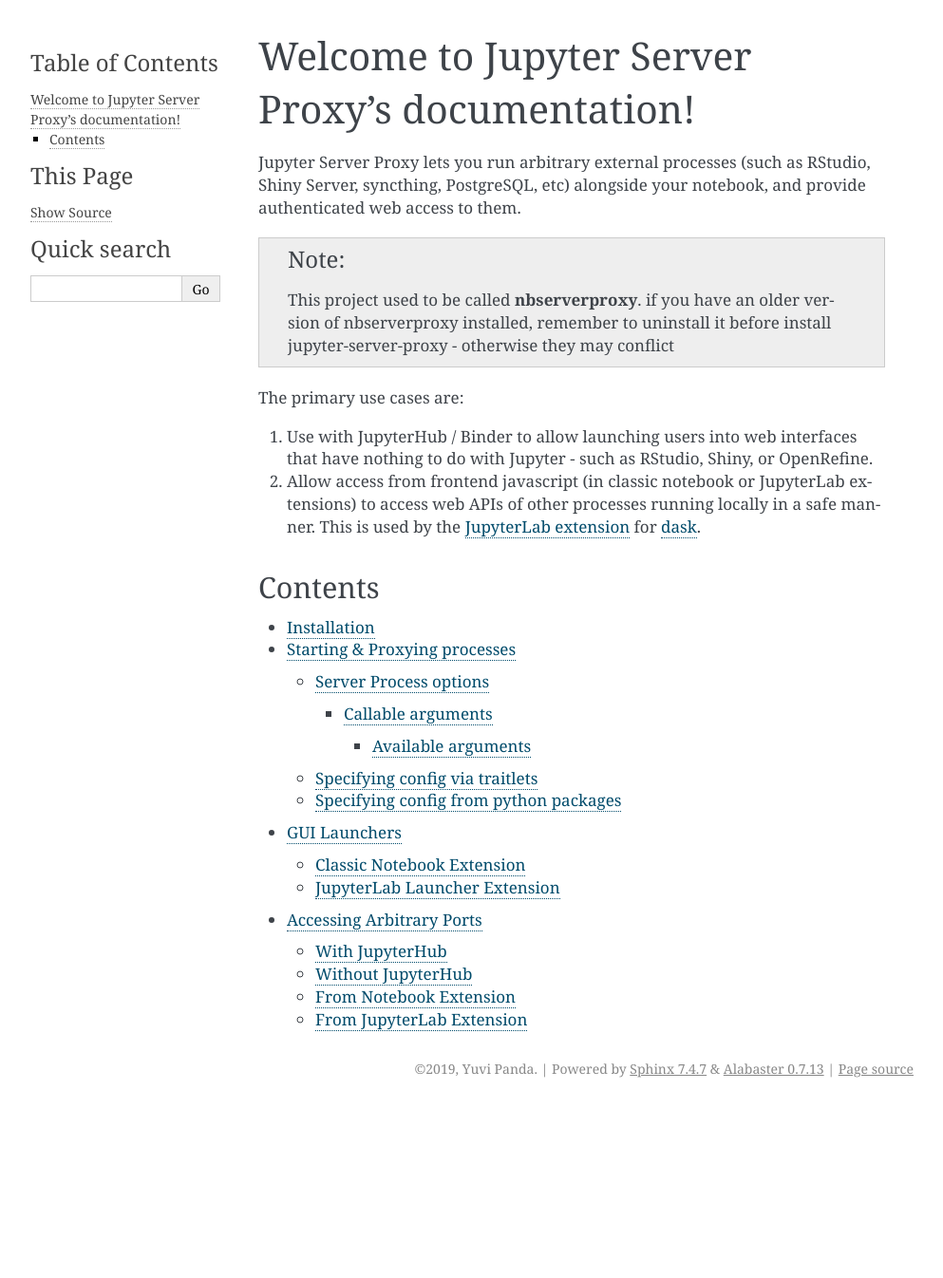
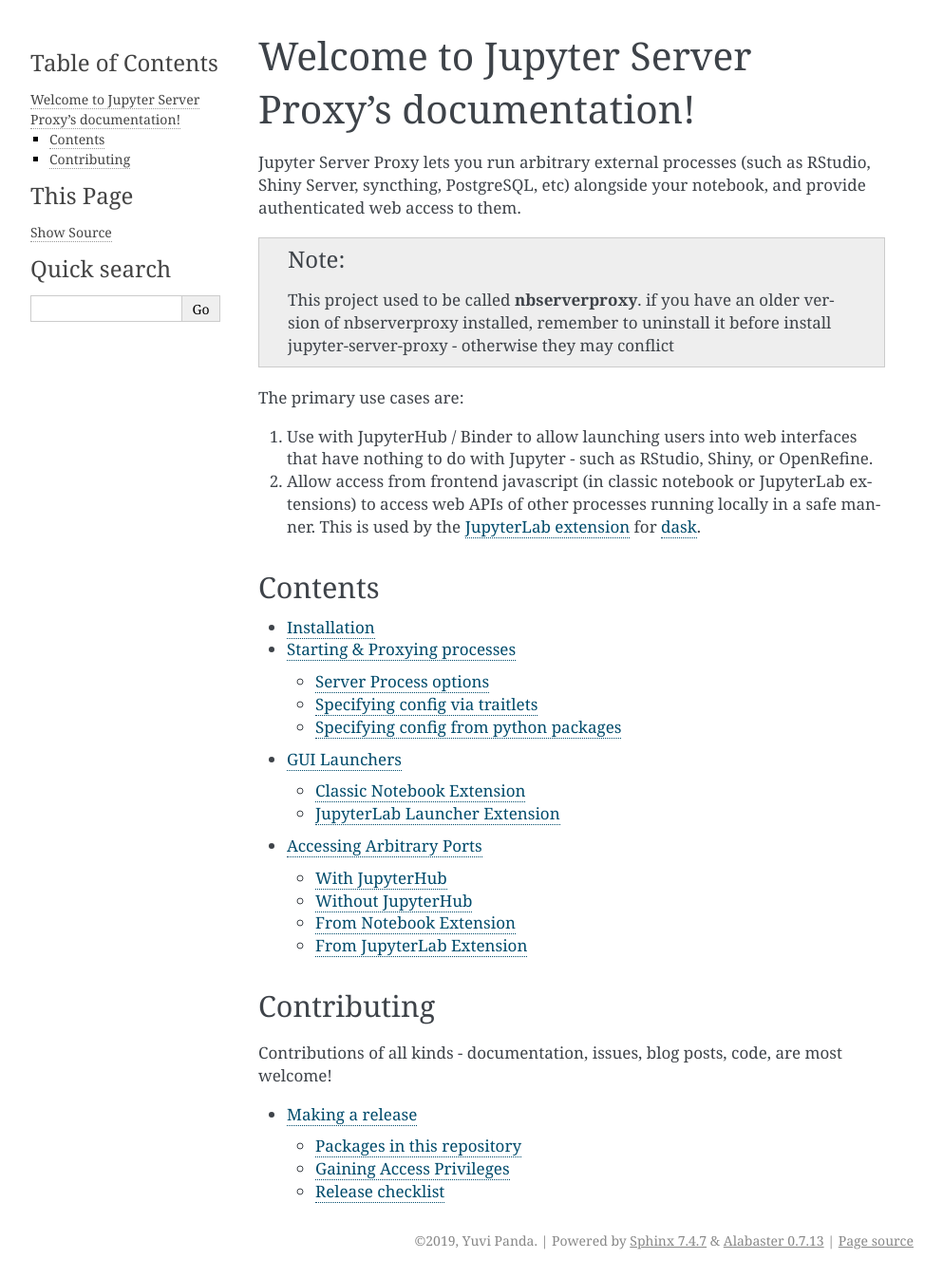
Before and after one commit to jupyterhub/jupyter-server-proxy, a Sphinx documentation site: the page built from docs/index.rst, in a window 1280 px wide. Shown: the whole page at 95% size, without its empty margins (148-1141 px from the left). Built offline with Sphinx 7.4.7, drawn with Linux system fonts in a browser that asks for light colours; before the commit the page ends 1165 px from its top, so only the background shows below that; some of the changed lines change nothing that is shown.

Commit message:
Add release docs & remove automated publish to PyPI
We can add it back later if we wish - especially once we
get more packages into `contrib/`

```diff
--- /dev/null
+++ b/docs/contributing/release.rst
@@ -0,0 +1,74 @@
+.. _contributing/release:
+
+================
+Making a release
+================
+
+We should release early & often, following `semver <https://semver.org/>`_ wherever possible.
+
+Packages in this repository
+===========================
+
+This repo has more than one package.
+
+#. The primary ``jupyter-server-proxy`` python package. This contains the actual proxying
+   code, and the classic notebook extension. This is published on `PyPI <https://pypi.org>`_.
+
+#. The JupyterLab plugin, ``jupyterlab-server-proxy``. This provides the launcher icons in
+   JupyterLab.
+
+#. Various python packages in ``contrib/``. These are convenience packages that help set up
+   a particular application for use - such as RStudio or Theia.
+
+We try to keep the version numbers of all these packages in sync, even when there are no
+changes. This keeps reasoning about versions simple.
+
+Gaining Access Privileges
+=========================
+
+Before making a release, you need access privileges for the following.
+
+#. Write access to the `GitHub repo <https://github.com/jupyterhub/jupyter-server-proxy>`_.
+
+#. Publish access to the various python packages on PyPI.
+
+#. Publish access to the JupyterLab plugin on `NPM <https://www.npmjs.com/>`_.
+
+Release checklist
+=================
+
+#. Update the package version number in ``setup.py``.
+
+#. Update the JupyterLab plugin's version to match, in ``jupyterlab-server-proxy/package.json``.
+   We keep these two versions in sync to avoid figuring out a matrix of 'which version of
+   the python package is compatible with which version of the JupyterLab plugin?'
+
+#. Commit these changes and make a pull request with it.
+
+#. Once pull request is merged, make a tag of form ``v<version-number>``:
+
+   .. code::
+
+      git tag -a v<version-number>
+
+   And push it to the official repository
+
+   .. code::
+
+      git push git@github.com:jupyterhub/jupyter-server-proxy --tags
+
+#. Publish the package on PyPI
+
+   .. code::
+
+      pip install twine
+      rm -rf dist/*
+      python3 setup.py sdist bdist_wheel
+      twine upload dist/*
+
+#. Publish the JupyterLab plugin on npm
+
+   .. code::
+
+      cd jupyterlab-server-proxy
+      npm publish
--- a/docs/index.rst
+++ b/docs/index.rst
@@ -28,8 +28,19 @@
 ========
 
 .. toctree::
+   :maxdepth: 2
 
    install
    server-process
    launchers
    arbitrary-ports
+
+Contributing
+============
+
+Contributions of all kinds - documentation, issues, blog posts, code, are most welcome!
+
+.. toctree::
+   :maxdepth: 2
+
+   contributing/release
```
Also changed, not shown: .travis.yml.
